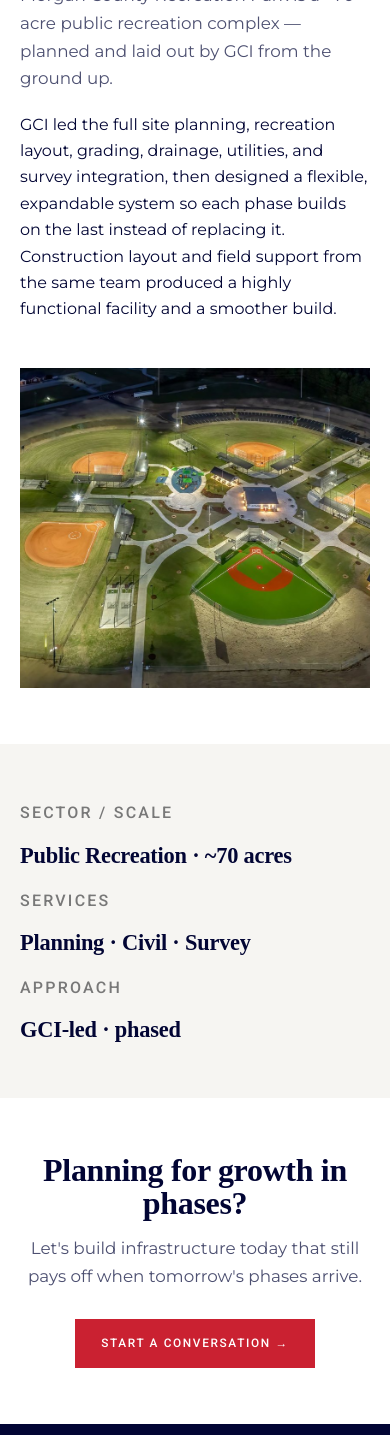
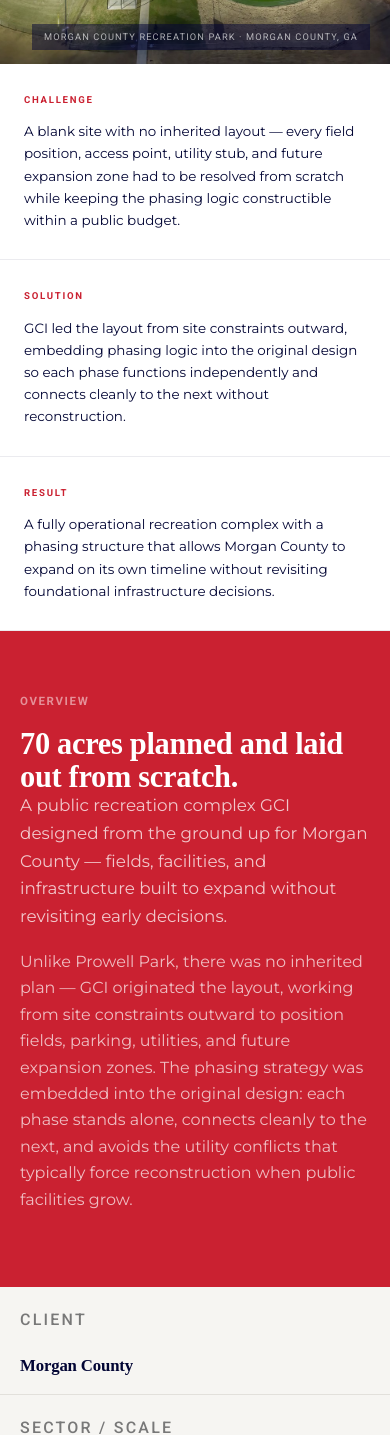
Before and after one commit to GrantPeaster/gci.com, a website: page project-morgan-county-park.html in a window 390 px wide. Shown: the part 565-2000 px from the top of the page. Drawn offline with Linux system fonts and the light colour scheme.

Commit message:
Refactor project page structure and update metadata
Updated the project description and favicon links, added new styles for project sections, and modified the content structure for better clarity.

```diff
--- a/project-morgan-county-park.html
+++ b/project-morgan-county-park.html
@@ -4,59 +4,184 @@
   <meta charset="UTF-8">
   <meta name="viewport" content="width=device-width, initial-scale=1.0">
   <title>Morgan County Recreation Park — Georgia Civil</title>
-  <meta name="description" content="Morgan County Park: a ~70-acre public recreation complex planned and laid out by GCI from the ground up, with phased infrastructure and full construction layout support.">
+  <meta name="description" content="Morgan County Recreation Park: a ~70-acre public recreation complex GCI planned and laid out from the ground up.">
   <link rel="preconnect" href="https://fonts.googleapis.com">
   <link rel="preconnect" href="https://fonts.gstatic.com" crossorigin>
   <link href="https://fonts.googleapis.com/css2?family=Montserrat:wght@400;500;600;700&family=Roboto:wght@400;500;700&display=swap" rel="stylesheet">
   <link rel="stylesheet" href="assets/css/styles.css">
-  <link rel="icon" href="favicon.ico" sizes="any">
-  <link rel="icon" type="image/png" sizes="32x32" href="assets/img/favicon-32x32.png">
-  <link rel="icon" type="image/png" sizes="16x16" href="assets/img/favicon-16x16.png">
-  <link rel="apple-touch-icon" href="assets/img/apple-touch-icon.png">
-  <meta name="theme-color" content="#020534">
+  <link rel="icon" type="image/x-icon" href="assets/img/favicon.ico?v=2">
+  <link rel="icon" type="image/png" sizes="32x32" href="assets/img/favicon-32x32.png?v=2">
+  <link rel="icon" type="image/png" sizes="16x16" href="assets/img/favicon-16x16.png?v=2">
+  <link rel="apple-touch-icon" sizes="180x180" href="assets/img/apple-touch-icon.png?v=2">
+  <meta name="theme-color" content="#CA2131">
   <link rel="manifest" href="site.webmanifest">
+  <style>
+    /* PROJECT PAGE */
+    .proj-img-hero {
+      width: 100%; aspect-ratio: 16/7; background: var(--blue) center/cover no-repeat;
+      position: relative; overflow: hidden;
+    }
+    .proj-img-hero-inner {
+      position: absolute; inset: 0; background-size: cover; background-position: center; opacity: .88;
+    }
+    .proj-img-caption {
+      position: absolute; right: 20px; bottom: 14px;
+      font-family: var(--utility); font-size: .58rem; letter-spacing: .12em; text-transform: uppercase;
+      color: rgba(255,255,255,.65); background: rgba(2,5,52,.5); padding: 5px 12px;
+    }
+
+    /* CSR BAND — white bg, navy text, red labels */
+    .csr-band {
+      background: #fff;
+      border-bottom: 1px solid rgba(2,5,52,.08);
+    }
+    .csr-grid {
+      display: grid; grid-template-columns: repeat(3,1fr);
+      gap: 1px; background: rgba(2,5,52,.08);
+    }
+    .csr-cell {
+      background: #fff;
+      padding: clamp(28px,4vw,48px) clamp(24px,3.5vw,40px);
+      display: flex; flex-direction: column; gap: .6rem;
+    }
+    .csr-cell .csr-label {
+      font-family: var(--utility); font-size: .6rem; font-weight: 700;
+      letter-spacing: .18em; text-transform: uppercase; color: #CA2131;
+      display: block; margin-bottom: .2rem;
+    }
+    .csr-cell p {
+      font-family: 'Montserrat', sans-serif;
+      font-size: .84rem; color: #020534; line-height: 1.65; margin: 0;
+    }
+
+    /* META STRIP */
+    .meta-strip {
+      display: grid; grid-template-columns: repeat(3,1fr);
+      gap: 1px; background: var(--line);
+    }
+    .meta-cell {
+      padding: clamp(20px,3vw,32px); background: var(--paper);
+      display: flex; flex-direction: column; gap: .4rem;
+    }
+
+    /* NEXT PROJECT */
+    .next-proj {
+      display: flex; align-items: center; justify-content: space-between; gap: 2rem;
+      flex-wrap: wrap;
+      background: #020534; padding: clamp(28px,4vw,44px) clamp(24px,4vw,48px);
+      position: relative; overflow: hidden; text-decoration: none;
+      transition: background .2s;
+    }
+    .next-proj:hover { background: #0a0f57; }
+    .next-proj::before {
+      content: ''; position: absolute; inset: 0;
+      background-image: repeating-linear-gradient(135deg,rgba(255,255,255,.03) 0 1px,transparent 1px 16px);
+      pointer-events: none;
+    }
+    .next-proj > * { position: relative; z-index: 1; }
+    .next-proj .next-label {
+      font-family: var(--utility); font-size: .6rem; font-weight: 700;
+      letter-spacing: .18em; text-transform: uppercase; color: rgba(255,255,255,.4);
+      display: block; margin-bottom: .4rem;
+    }
+    .next-proj h3 {
+      font-family: 'Times New Roman', Times, serif;
+      font-size: clamp(1.3rem,2.5vw,2rem); color: #fff; margin: 0; font-weight: 700;
+    }
+    .next-proj .next-arrow {
+      font-size: clamp(1.5rem,3vw,2.2rem); color: #CA2131; font-weight: 700; flex-shrink: 0;
+    }
+
+    @media (max-width: 760px) {
+      .csr-grid { grid-template-columns: 1fr; }
+      .meta-strip { grid-template-columns: 1fr 1fr; }
+    }
+    @media (max-width: 480px) {
+      .meta-strip { grid-template-columns: 1fr; }
+      .proj-img-hero { aspect-ratio: 4/3; }
+    }
+  </style>
 </head>
 <body data-page="project-spotlight">
   <div data-header></div>
 
-  <section class="page-hero">
+  <!-- HERO -->
+  <section class="page-hero" style="padding-block:clamp(36px,6vw,72px) clamp(28px,4vw,52px);">
+    <div class="contour-emblem"></div>
     <div class="wrap">
-      <a class="crumb" href="project-spotlight.html">&larr; Back to Project Spotlight</a>
+      <a class="crumb" href="project-spotlight.html">&larr; Project Spotlight</a>
       <h1>Morgan County Recreation Park</h1>
-      <div class="tags" style="margin-top:18px"><span class="tag" style="color:#fff;border-color:rgba(255,255,255,.3)">Land Planning</span><span class="tag" style="color:#fff;border-color:rgba(255,255,255,.3)">Civil Engineering</span><span class="tag" style="color:#fff;border-color:rgba(255,255,255,.3)">Phased Infrastructure</span><span class="tag" style="color:#fff;border-color:rgba(255,255,255,.3)">Survey</span></div>
+      <div class="tags" style="margin-top:16px"><span class="tag" style="color:#fff;border-color:rgba(255,255,255,.3)">Public Recreation</span><span class="tag" style="color:#fff;border-color:rgba(255,255,255,.3)">~70 Acres</span><span class="tag" style="color:#fff;border-color:rgba(255,255,255,.3)">GCI-Led Layout</span><span class="tag" style="color:#fff;border-color:rgba(255,255,255,.3)">Phased</span></div>
     </div>
   </section>
 
-  <section>
-    <div class="wrap split">
-      <div class="maxw-readable">
-        <span class="eyebrow">Overview</span>
-        <h2>Infrastructure planned for today and tomorrow.</h2>
-        <p class="lead">Morgan County Recreation Park is a ~70-acre public recreation complex — planned and laid out by GCI from the ground up.</p>
-        <p>GCI led the full site planning, recreation layout, grading, drainage, utilities, and survey integration, then designed a flexible, expandable system so each phase builds on the last instead of replacing it. Construction layout and field support from the same team produced a highly functional facility and a smoother build.</p>
+  <!-- IMAGE -->
+  <div class="proj-img-hero">
+    <div class="proj-img-hero-inner" style="background-image:url(assets/img/hero-land-planning.jpg);"></div>
+    <span class="proj-img-caption">Morgan County Recreation Park · Morgan County, GA</span>
+  </div>
+
+  <!-- CHALLENGE / SOLUTION / RESULT -->
+  <div class="csr-band">
+    <div class="csr-grid">
+      <div class="csr-cell">
+        <span class="csr-label">Challenge</span>
+        <p>A blank site with no inherited layout — every field position, access point, utility stub, and future expansion zone had to be resolved from scratch while keeping the phasing logic constructible within a public budget.</p>
       </div>
-      <div class="photoslot" style="background-image:url(assets/img/hero-land-planning.jpg)">
+      <div class="csr-cell">
+        <span class="csr-label">Solution</span>
+        <p>GCI led the layout from site constraints outward, embedding phasing logic into the original design so each phase functions independently and connects cleanly to the next without reconstruction.</p>
       </div>
+      <div class="csr-cell">
+        <span class="csr-label">Result</span>
+        <p>A fully operational recreation complex with a phasing structure that allows Morgan County to expand on its own timeline without revisiting foundational infrastructure decisions.</p>
+      </div>
+    </div>
+  </div>
+
+  <!-- OVERVIEW -->
+  <section style="background:#CA2131;color:#fff;">
+    <div class="wrap">
+      <span class="eyebrow" style="color:rgba(255,255,255,.5);">Overview</span>
+      <h2>70 acres planned and laid out from scratch.</h2>
+      <p class="lead" style="color:rgba(255,255,255,.75);">A public recreation complex GCI designed from the ground up for Morgan County — fields, facilities, and infrastructure built to expand without revisiting early decisions.</p>
+      <p style="color:rgba(255,255,255,.7);">Unlike Prowell Park, there was no inherited plan — GCI originated the layout, working from site constraints outward to position fields, parking, utilities, and future expansion zones. The phasing strategy was embedded into the original design: each phase stands alone, connects cleanly to the next, and avoids the utility conflicts that typically force reconstruction when public facilities grow.</p>
     </div>
   </section>
 
-  <section class="section-paper">
+  <!-- META -->
+  <div class="meta-strip">
+    <div class="meta-cell">
+      <span class="card-label" style="color:var(--gray)">Client</span>
+      <h3 class="mt-s" style="font-size:1.05rem">Morgan County</h3>
+    </div>
+    <div class="meta-cell">
+      <span class="card-label" style="color:var(--gray)">Sector / Scale</span>
+      <h3 class="mt-s" style="font-size:1.05rem">Public Recreation · ~70 acres</h3>
+    </div>
+    <div class="meta-cell">
+      <span class="card-label" style="color:var(--gray)">Services</span>
+      <h3 class="mt-s" style="font-size:1.05rem">Land Planning · Civil Engineering · Construction Staking</h3>
+    </div>
+  </div>
+
+  <!-- CTA -->
+  <section class="center">
     <div class="wrap">
-      <div class="grid cols-3">
-        <div><span class="card-label" style="color:var(--gray)">Sector / Scale</span><h3 class="mt-s">Public Recreation · ~70 acres</h3></div>
-        <div><span class="card-label" style="color:var(--gray)">Services</span><h3 class="mt-s">Planning · Civil · Survey</h3></div>
-        <div><span class="card-label" style="color:var(--gray)">Approach</span><h3 class="mt-s">GCI-led · phased</h3></div>
-      </div>
+      <h2>Have a site like this?</h2>
+      <p class="lead" style="max-width:48ch;margin:16px auto 28px;">Let's find its value before costly commitments are made.</p>
+      <a class="btn btn-accent" href="contact.html">Start a conversation &rarr;</a>
     </div>
   </section>
 
-  <section class="center">
-    <div class="wrap">
-      <h2 style="transform:none">Planning for growth in phases?</h2>
-      <p class="lead" style="max-width:48ch;margin:16px auto 28px">Let's build infrastructure today that still pays off when tomorrow's phases arrive.</p>
-      <a class="btn btn-accent" href="contact.html">Start a conversation &rarr;</a>
+  <!-- NEXT PROJECT -->
+  <a class="next-proj" href="project-bana-85.html">
+    <div>
+      <span class="next-label">Next Project</span>
+      <h3>Bana 85</h3>
     </div>
-  </section>
+    <span class="next-arrow">&rarr;</span>
+  </a>
 
   <div data-footer></div>
   <script src="assets/js/main.js"></script>
```
